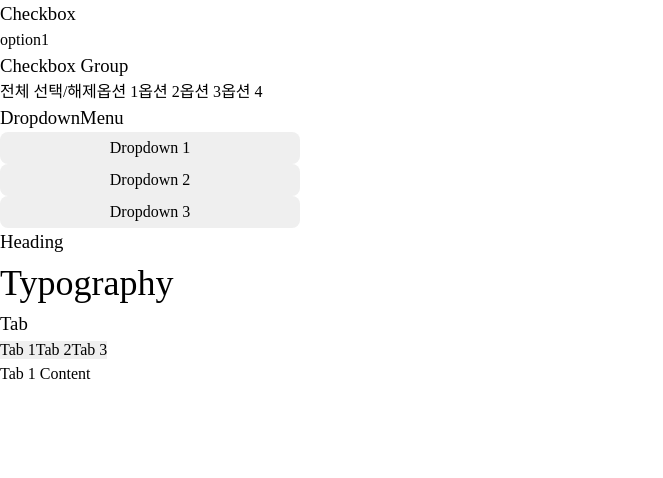
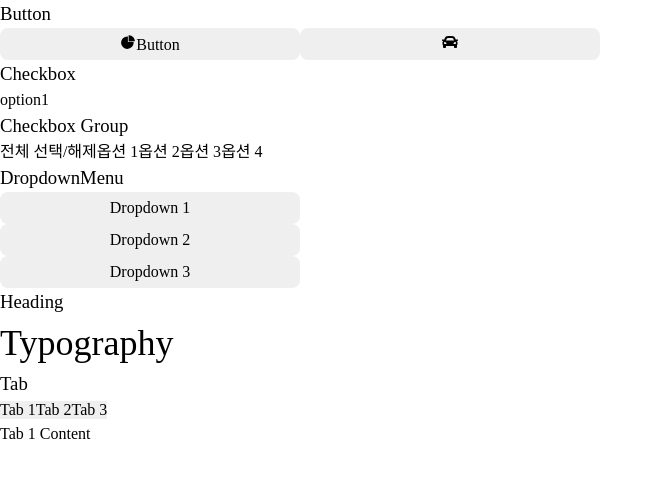
Before and after one commit to hyeonjeong-yu/atomic, a React (Create React App) app: page / in a window 1280 px wide. Shown: the top 478 px of the page, without its empty margins (0-663 px from the left). Built offline with nearby package versions, Linux system fonts and the light colour scheme.

Commit message:
Button prop icon add

```diff
--- a/package.json
+++ b/package.json
@@ -7,6 +7,7 @@
     "@testing-library/user-event": "^13.5.0",
     "react": "^18.3.1",
     "react-dom": "^18.3.1",
+    "react-icons": "^5.2.1",
     "react-scripts": "5.0.1",
     "web-vitals": "^2.1.4"
   },
--- a/src/App.js
+++ b/src/App.js
@@ -1,8 +1,11 @@
+import Button from "./components/Atoms/Button/Button";
 import Checkbox from "./components/Atoms/Checkbox/Checkbox";
 import Typography from "./components/Atoms/Typography/Typography";
 import CheckboxGroup from "./components/Molecules/CheckboxGroup/CheckboxGroup";
 import Tab from "./components/Molecules/Tab/Tab";
 import DropdownMenu from "./components/Organism/DropdownMenu/DropdownMenu";
+import { AiFillPieChart } from "react-icons/ai";
+import { FaCar } from 'react-icons/fa';
 
 function App() {
 
@@ -26,6 +29,14 @@ function App() {
 
     return (
         <div className="App">
+            <h3>Button</h3>
+            <Button type='button' label='Button' icon={AiFillPieChart}>
+
+            </Button>
+            <Button icon={FaCar}>
+
+            </Button>
+
             <h3>Checkbox</h3>
             <Checkbox label='option1' checked={true}/>
 
--- a/src/components/Atoms/Button/Button.jsx
+++ b/src/components/Atoms/Button/Button.jsx
@@ -1,6 +1,7 @@
 import React from 'react'
 import PropTypes from 'prop-types'
 import styles from './Button.module.scss'
+import { IconContext } from 'react-icons';
 
 const buttonType = ['submit', 'button'];
 const colorType = ['primary', 'secondary'];
@@ -14,16 +15,27 @@ const Button = ({
     size= 'medium',
     label,
     children,
+    icon: Icon,
+    disabled,
     onClick
 }) => {
     return (
         <button
-            type={type}
-            className={`${styles.Button} ${styles[color]} ${styles[variant]} ${styles[size]}`}
-            onClick={onClick}
+            type = {type}
+            className = {`${styles.Button}
+                        ${styles[color]}
+                        ${styles[variant]}
+                        ${styles[size]}
+                        ${disabled ? 'disabled' : ''}
+                        `}
+            onClick = {onClick}
         >
-            {label}
-            {children}
+            { Icon && (
+                <IconContext.Provider value={{ className: 'react-icons '}}>
+                    <Icon />
+                </IconContext.Provider>
+            )}
+            {label || children}
         </button>
     )
 }
@@ -35,8 +47,9 @@ Button.propTypes = {
     variant: PropTypes.oneOf(variantType),
     size: PropTypes.oneOf(['small', 'medium', 'large']),
     label: PropTypes.string,
-    // 자식 요소를 받을 수 있음 ex)icon
     children: PropTypes.node,
+    icon: PropTypes.object,
+    disabled: PropTypes.bool,
     onClick: PropTypes.func
 }
 
```
Also changed, not shown: 2 other files (tests, documents, lock files or other folders).
